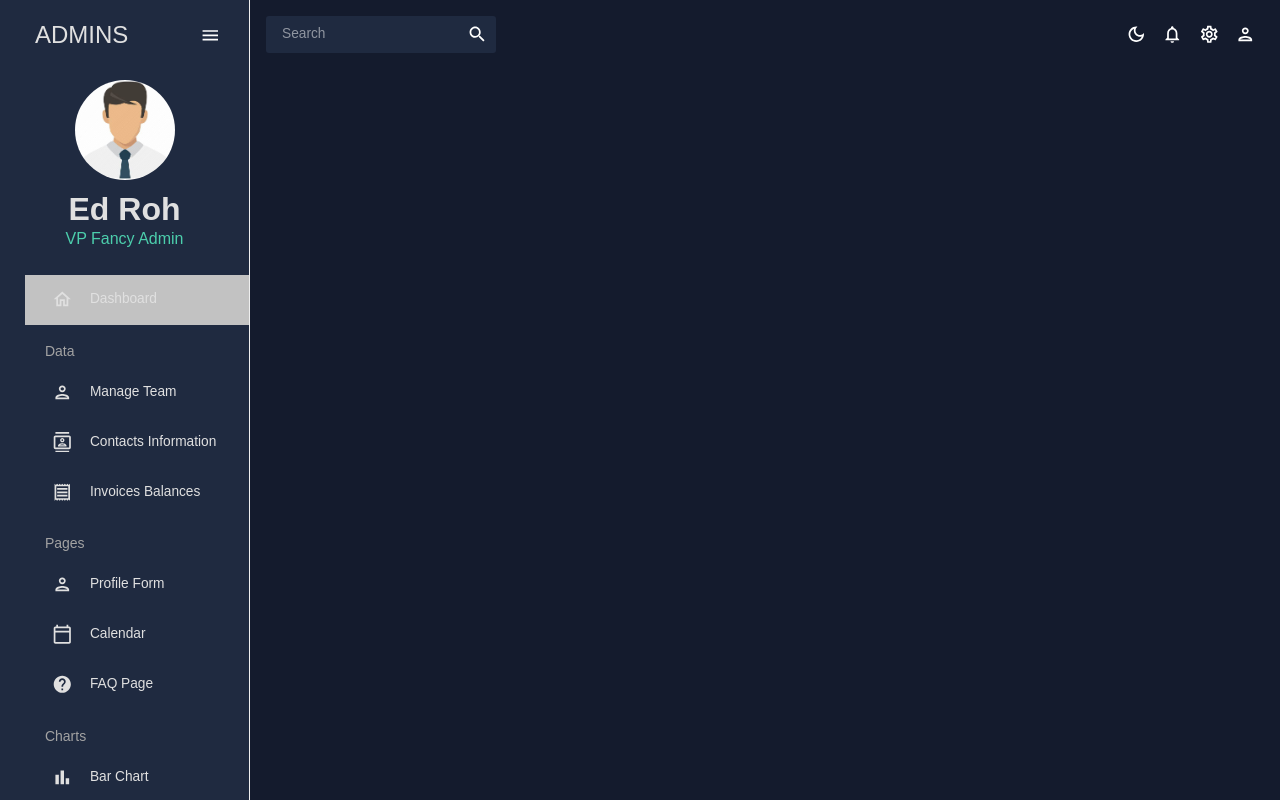
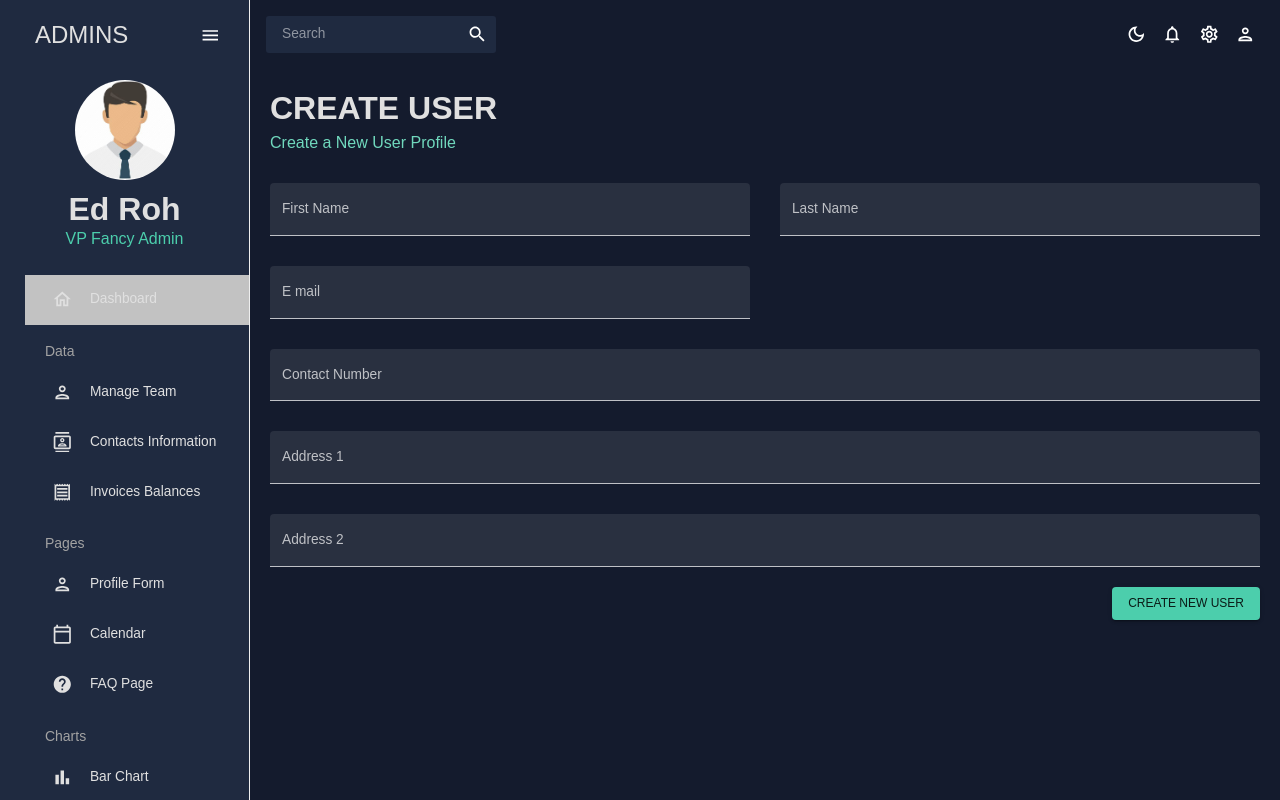
Before and after one commit to Raviteja079/react-admin-dashboard, a React (Create React App) app: page /form in a window 1280 px wide. Shown: the top 800 px of the page. Built offline with nearby package versions, Linux system fonts and the light colour scheme; the HTML template or start-up script is replaced by a standard one.

Commit message:
feat: implemented add profile feature

```diff
--- a/src/App.js
+++ b/src/App.js
@@ -6,7 +6,7 @@
 import SideBar from "./pages/global/Sidebar";
 import Team from "./pages/team";
 import Invoices from "./pages/invoices";
-// import Form from './pages/form';
+import Form from './pages/form/index';
 import Contacts from "./pages/contacts";
 // import Bar from './pages/charts/Bar';
 // import Pie from './pages/charts/Pie';
@@ -29,8 +29,9 @@
               <Route path="/team" element={<Team />} />
               <Route path="/contacts" element={<Contacts />} />
               <Route path="/invoices" element={<Invoices />} />
+              <Route path='/form' element={<Form />} />
               {/*
-                  <Route path='/form' element={<Form />} />
+
                   <Route path='/bar' element={<Bar />} />
                   <Route path='/pie' element={<Pie />} />
                   <Route path='/line' element={<Line />} />
--- /dev/null
+++ b/src/pages/form/index.jsx
@@ -0,0 +1,137 @@
+import Header from "../../components/Header";
+import { Box, Button, useMediaQuery } from "@mui/material";
+import { Formik } from "formik";
+import * as yup from "yup";
+import {TextField} from "@mui/material";
+
+const initialValues = {
+  firstName: "",
+  lastName: "",
+  email: "",
+  contact: "",
+  address1: "",
+  address2: "",
+};
+const phoneRegExp = /^((\[1-9]\d{2})|[1-9]\d{2})[-. ]?([1-9]\d{2})[-. ]?(\d{4})$/;
+const userSchema = yup.object().shape({
+  firstName: yup.string().required("required"),
+  lastName: yup.string().required("required"),
+  email: yup.string().email("Invalid Email").required("required"),
+  contact: yup
+  .string()
+  .matches(phoneRegExp, "Phone number is not valid")
+  .required("required"),
+  address1: yup.string().required("required"),
+  address2: yup.string().required("required"),
+});
+
+const Form = () => {
+  const isNonMobile = useMediaQuery("(min-width: 600px)");
+  const handleFormSubmit = (values) => {
+    console.log(values);
+  };
+  return (
+    <Box m="20px">
+      <Header title="CREATE USER" subtitle="Create a New User Profile" />
+
+      <Formik
+        onSubmit={handleFormSubmit}
+        initialValues={initialValues}
+        validationSchema={userSchema}
+      >
+        {({ values, errors, touched, handleChange, handleBlur, handleSubmit }) => (
+            <form onSubmit={handleSubmit}>
+                <Box display="grid" gap="30px" gridTemplateColumns="repeat(4, minmax(0, 1fr))"
+                sx={{
+                    "& > div": {gridColumn: isNonMobile ? undefined : "span 4"}
+                }}>
+                    <TextField
+                    fullwidth
+                    variant="filled"
+                    type="text"
+                    label="First Name"
+                    onBlur={handleBlur}
+                    onChange={handleChange}
+                    value={values.firstName}
+                    name="firstName"
+                    error={!!touched.firstName && !!errors.firstName}
+                    helperText={touched.firstName && errors.firstName}
+                    sx={{ gridColumn: "span 2"}}
+                    />
+                    <TextField
+                    fullwidth
+                    variant="filled"
+                    type="text"
+                    label="Last Name"
+                    onBlur={handleBlur}
+                    onChange={handleChange}
+                    value={values.lastName}
+                    name="lastName"
+                    error={!!touched.lastName && !!errors.lastName}
+                    helperText={touched.lastName && errors.lastName}
+                    sx={{ gridColumn: "span 2"}}
+                    />
+                     <TextField
+                    fullwidth
+                    variant="filled"
+                    type="text"
+                    label="E mail"
+                    onBlur={handleBlur}
+                    onChange={handleChange}
+                    value={values.email}
+                    name="email"
+                    error={!!touched.email && !!errors.email}
+                    helperText={touched.email && errors.email}
+                    sx={{ gridColumn: "span 2"}}
+                    />
+                    <TextField
+                    fullwidth
+                    variant="filled"
+                    type="text"
+                    label="Contact Number"
+                    onBlur={handleBlur}
+                    onChange={handleChange}
+                    value={values.contact}
+                    name="contact"
+                    error={!!touched.contact && !!errors.contact}
+                    helperText={touched.contact && errors.contact}
+                    sx={{ gridColumn: "span 4"}}
+                    />
+                    <TextField
+                    fullwidth
+                    variant="filled"
+                    type="text"
+                    label="Address 1"
+                    onBlur={handleBlur}
+                    onChange={handleChange}
+                    value={values.address1}
+                    name="address1"
+                    error={!!touched.address1 && !!errors.address1}
+                    helperText={touched.address1 && errors.address1}
+                    sx={{ gridColumn: "span 4"}}
+                    />
+                     <TextField
+                    fullwidth
+                    variant="filled"
+                    type="text"
+                    label="Address 2"
+                    onBlur={handleBlur}
+                    onChange={handleChange}
+                    value={values.address2}
+                    name="address2"
+                    error={!!touched.address2 && !!errors.address2}
+                    helperText={touched.address2 && errors.address2}
+                    sx={{ gridColumn: "span 4"}}
+                    />
+                </Box>
+                <Box display="flex" justifyContent="end" mt="20px">
+                    <Button type="submit" color="secondary" variant="contained">Create New user</Button>
+                </Box>
+            </form>
+        )}
+      </Formik>
+    </Box>
+  );
+};
+
+export default Form;
```
